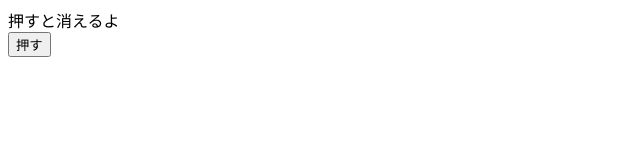
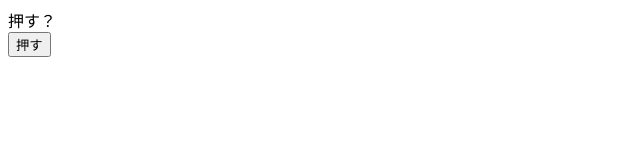
Before and after one commit to shunsuke-moai/2016web2-2, a plain HTML site: page index.html in a window 1280 px wide. Shown: the full height of the page, 0-640 px from the left. Drawn offline with nearby package versions, Linux system fonts and the light colour scheme.

Commit message:
Update index.html

```diff
--- a/index.html
+++ b/index.html
@@ -13,7 +13,7 @@
     </script>
   </head>
   <body>
-    <div id="target">押すと消えるよ</div>
+    <div id="target">押す？</div>
     <button id="toggle">押す</button>
   </body>
 </html>
```
